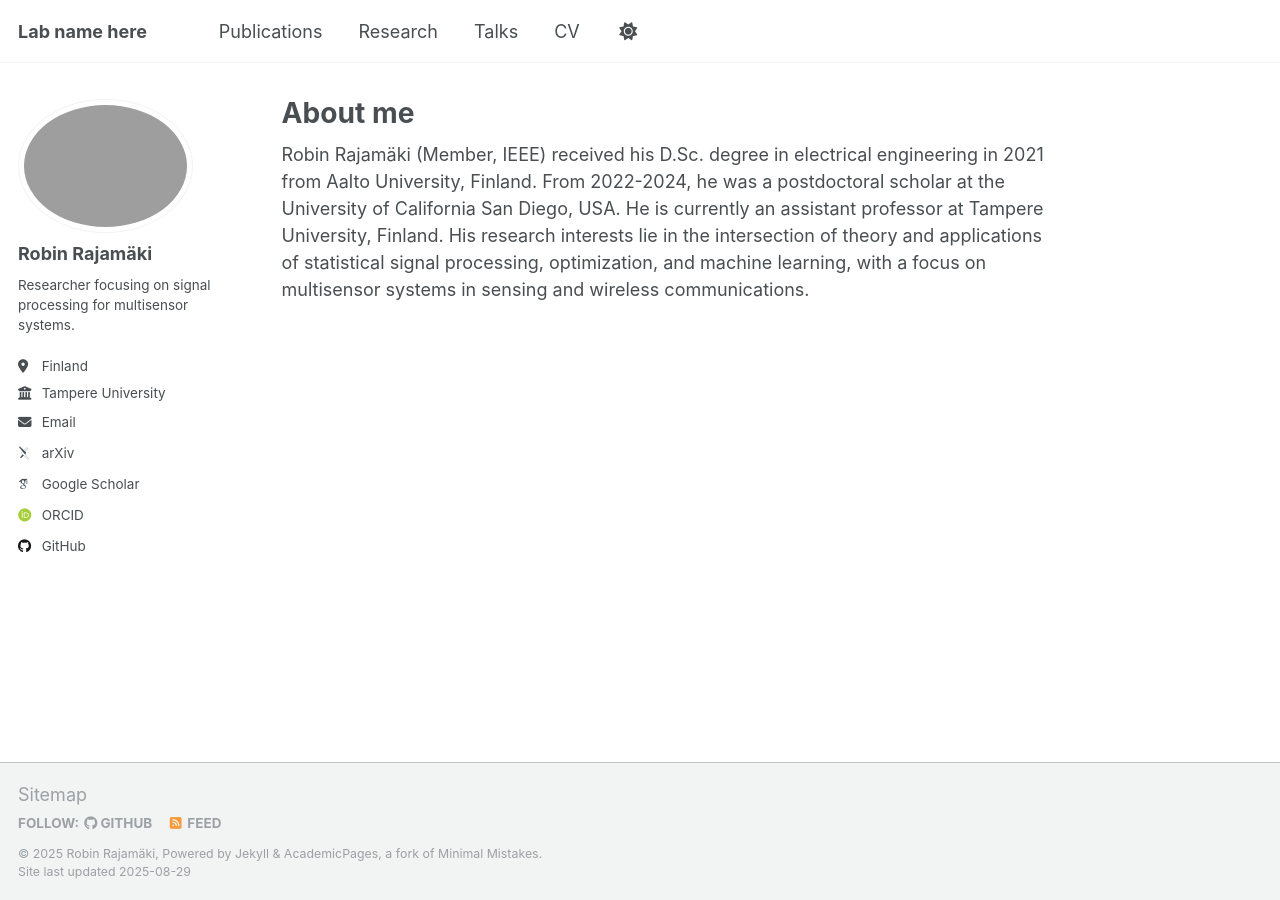
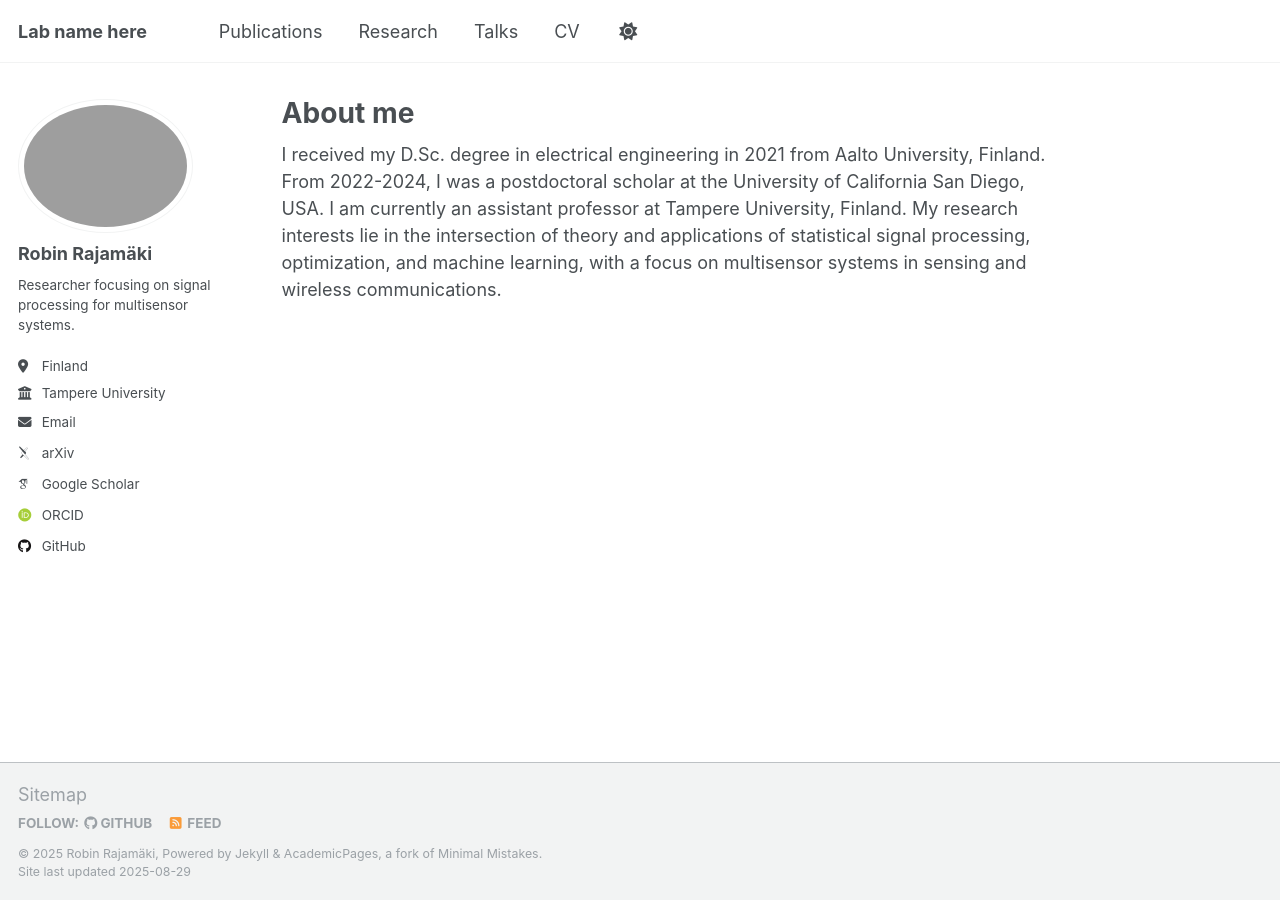
Before and after one commit to rmrajama/rmrajama.github.io, a Jekyll site: the page built from _pages/about.md, in a window 1280 px wide. Built offline with Jekyll 4.4.1, drawn with Linux system fonts in a browser that asks for light colours; some web fonts are replaced; a script that is not in the unit is left out.

Commit message:
Update about.md

```diff
--- a/_pages/about.md
+++ b/_pages/about.md
@@ -7,4 +7,4 @@ redirect_from:
   - /about.html
 ---
 
-Robin Rajamäki (Member, IEEE) received his D.Sc. degree in electrical engineering in 2021 from Aalto University, Finland. From 2022-2024, he was a postdoctoral scholar at the University of California San Diego, USA. He is currently an assistant professor at Tampere University, Finland. His research interests lie in the intersection of theory and applications of statistical signal processing, optimization, and machine learning, with a focus on multisensor systems in sensing and wireless communications.
+I received my D.Sc. degree in electrical engineering in 2021 from Aalto University, Finland. From 2022-2024, I was a postdoctoral scholar at the University of California San Diego, USA. I am currently an assistant professor at Tampere University, Finland. My research interests lie in the intersection of theory and applications of statistical signal processing, optimization, and machine learning, with a focus on multisensor systems in sensing and wireless communications.
```
